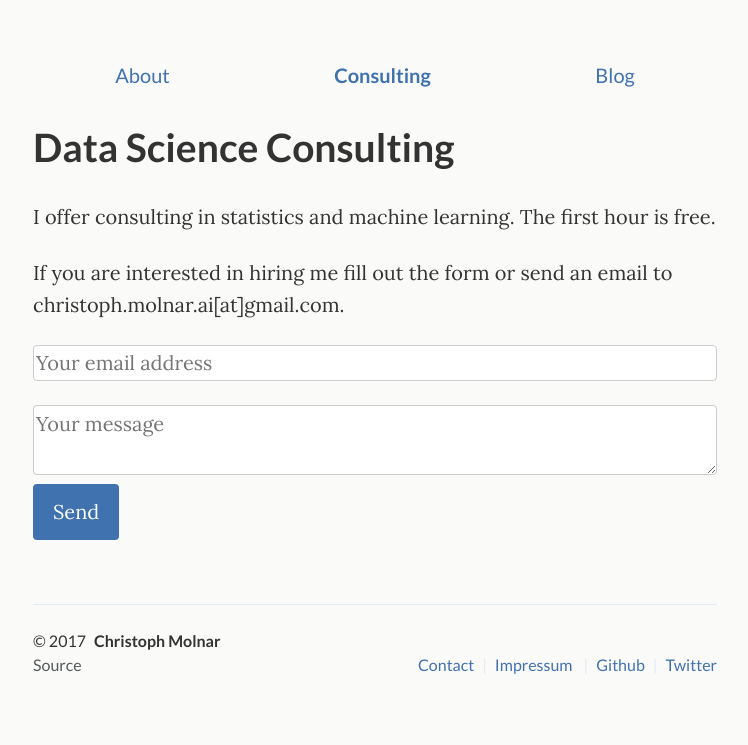
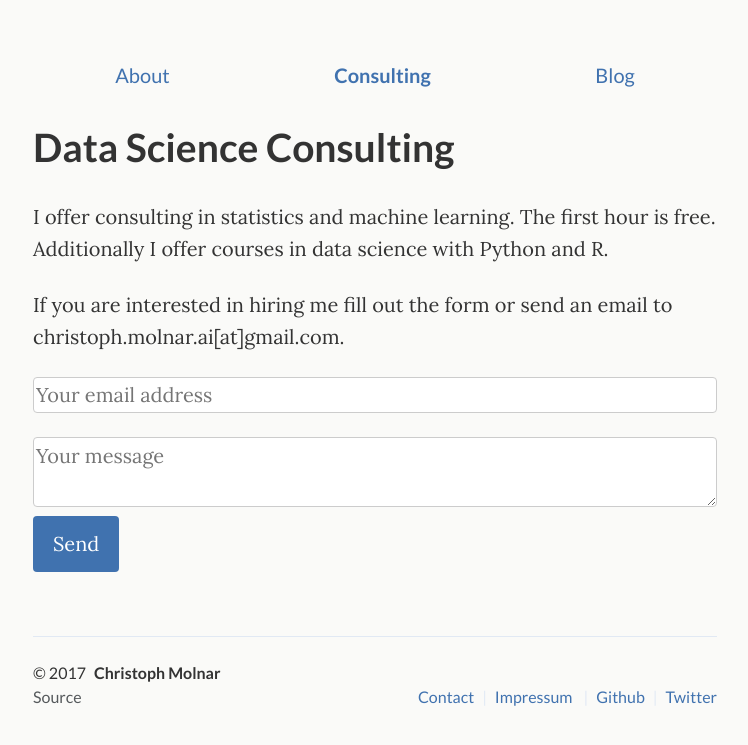
Before and after one commit to christophM/christophm.github.io, a Jekyll site: the page built from _pages/consulting.md, in a window 1280 px wide. Shown: the top 745 px of the page, without its empty margins (265-1013 px from the left). Built offline with Jekyll 4.4.1, drawn with Linux system fonts in a browser that asks for light colours.

Commit message:
add course mention and improve sentence

```diff
--- a/_pages/consulting.md
+++ b/_pages/consulting.md
@@ -7,6 +7,7 @@
 ---
 
 I offer consulting in statistics and machine learning. The first hour is free.
+Additionally I offer courses in data science with Python and R.
 
 If you are interested in hiring me fill out the form or send an email to christoph.molnar.ai[at]gmail.com.
 {% include form.html %}
```
Also changed, not shown: index.md (+1 -2 lines).
